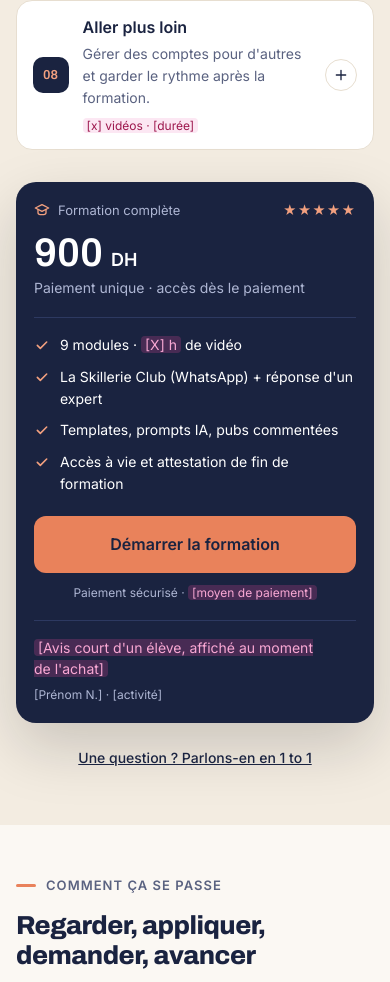
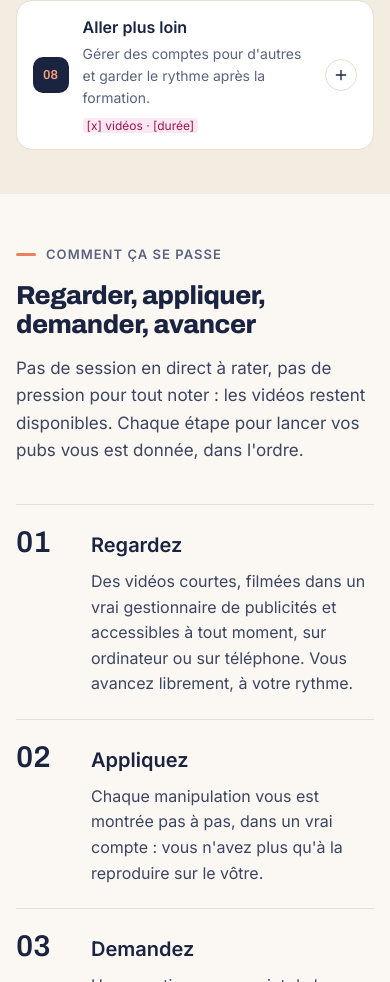
Before and after one commit to bougafayassine-hub/laskillerie, a plain HTML site: page public/index.html in a window 390 px wide. Shown: the part 7923-8905 px from the top of the page. Drawn offline with Linux system fonts and the light colour scheme.

Commit message:
Carte prix du programme : simple rappel, masquée sur mobile
- À côté du programme, la carte ne garde que le prix, « Paiement unique ·
  accès à vie » et le bouton « Démarrer la formation » (liste, ligne de
  paiement et avis retirés : ils sont dans le bloc Tarif).
- Masquée sous 960 px : sur mobile, la barre du bas affiche déjà le prix.
- Le bloc Tarif reste la carte complète, entre les avis et la FAQ.

Co-Authored-By: Claude Opus 5.5 <noreply@anthropic.com>
Claude-Session: https://claude.ai/code/session_01TyuaBTFFr6q5sg8CxVLVBc

```diff
--- a/public/index.html
+++ b/public/index.html
@@ -142,6 +142,8 @@ body{background:#FBF8F3}
 @media (max-width: 480px){.mk-root{--gx:16px}}
 @media (min-width: 1101px) and (max-width: 1240px){.mk-fc{right:-12px !important}}
 #mk-pv[hidden]{display:none}
+/* Carte prix à côté du programme : rappel sur ordinateur uniquement (sur mobile, la barre du bas affiche déjà le prix) */
+@media (max-width: 959px){.mk-pcard{display:none !important}}
 /* Bloc « Yassine Bougafa, fondateur » : lien vers la section formateur */
 .mk-bio{border:1px solid transparent;transition:border-color .2s ease,background-color .2s ease}
 .mk-bio:hover{border-color:color-mix(in srgb,var(--d-accent) 55%,transparent);background:color-mix(in srgb,var(--d-bg) 65%,var(--d-card)) !important}
@@ -694,23 +696,12 @@ Offre de lancement : <strong style="font-weight: 700;">-10 % pour les 10 premiè
 
 </div>
 
-<aside class="mk-sticky" style="flex: 1 1 320px; min-width: 0; align-self: flex-start;">
+<aside class="mk-sticky mk-pcard" style="flex: 1 1 320px; min-width: 0; align-self: flex-start;">
 <div style="background: var(--d-bg); color: var(--d-ink); border-radius: 20px; padding: clamp(18px, 4.5vw, 22px); box-shadow: 0 24px 60px rgba(15,17,23,.18);">
-<div style="display: flex; align-items: center; justify-content: space-between; gap: 8px; font-size: 13px; color: var(--d-soft);"><span style="display: flex; align-items: center; gap: 8px;"><svg style="color: var(--d-accent);" width="16" height="16" viewBox="0 0 24 24" fill="none" stroke="currentColor" stroke-width="2" stroke-linecap="round" stroke-linejoin="round" aria-hidden="true"><path d="M22 9L12 4 2 9l10 5 10-5z"></path><path d="M6 11.2V16c0 1.6 2.7 3 6 3s6-1.4 6-3v-4.8"></path></svg>Formation complète</span><span style="color: var(--d-accent); letter-spacing: 1px;" aria-hidden="true">★★★★★</span></div>
+<div style="display: flex; align-items: center; justify-content: space-between; gap: 8px; font-size: 13px; color: var(--d-soft);"><span style="display: flex; align-items: center; gap: 8px;"><svg style="color: var(--d-accent);" width="16" height="16" viewBox="0 0 24 24" fill="none" stroke="currentColor" stroke-width="2" stroke-linecap="round" stroke-linejoin="round" aria-hidden="true"><path d="M22 9L12 4 2 9l10 5 10-5z"></path><path d="M6 11.2V16c0 1.6 2.7 3 6 3s6-1.4 6-3v-4.8"></path></svg>Formation complète</span></div>
 <div style="display: flex; align-items: baseline; gap: 8px; margin: 10px 0 2px;"><span style="font-family: Archivo, Inter, sans-serif; font-size: 40px; font-weight: 600; line-height: 1.1; color: var(--d-ink);">900</span><span style="font-size: 18px; font-weight: 600; color: var(--d-ink);">DH</span></div>
-<div style="font-size: 14px; color: var(--d-soft);">Paiement unique · accès dès le paiement</div>
-<ul style="list-style: none; margin: 18px 0 20px; padding: 16px 0 0; border-top: 1px solid var(--d-line); display: flex; flex-direction: column; gap: 9px;">
-<li style="display: flex; gap: 10px; align-items: flex-start; font-size: 14px;"><svg style="flex: none; margin-top: 3px; color: var(--d-accent);" width="16" height="16" viewBox="0 0 24 24" fill="none" stroke="currentColor" stroke-width="2.4" stroke-linecap="round" stroke-linejoin="round" aria-hidden="true"><path d="M5 12.5l4.5 4.5L19 7.5"></path></svg><span>9 modules · <span style="background: var(--d-ph-bg); color: var(--d-ph-ink); border-radius: 4px; padding: 0 4px;">[X] h</span> de vidéo</span></li>
-<li style="display: flex; gap: 10px; align-items: flex-start; font-size: 14px;"><svg style="flex: none; margin-top: 3px; color: var(--d-accent);" width="16" height="16" viewBox="0 0 24 24" fill="none" stroke="currentColor" stroke-width="2.4" stroke-linecap="round" stroke-linejoin="round" aria-hidden="true"><path d="M5 12.5l4.5 4.5L19 7.5"></path></svg>La Skillerie Club (WhatsApp) + réponse d'un expert</li>
-<li style="display: flex; gap: 10px; align-items: flex-start; font-size: 14px;"><svg style="flex: none; margin-top: 3px; color: var(--d-accent);" width="16" height="16" viewBox="0 0 24 24" fill="none" stroke="currentColor" stroke-width="2.4" stroke-linecap="round" stroke-linejoin="round" aria-hidden="true"><path d="M5 12.5l4.5 4.5L19 7.5"></path></svg>Templates, prompts IA, pubs commentées</li>
-<li style="display: flex; gap: 10px; align-items: flex-start; font-size: 14px;"><svg style="flex: none; margin-top: 3px; color: var(--d-accent);" width="16" height="16" viewBox="0 0 24 24" fill="none" stroke="currentColor" stroke-width="2.4" stroke-linecap="round" stroke-linejoin="round" aria-hidden="true"><path d="M5 12.5l4.5 4.5L19 7.5"></path></svg>Accès à vie et attestation de fin de formation</li>
-</ul>
+<div style="font-size: 14px; color: var(--d-soft); margin-bottom: 16px;">Paiement unique · accès à vie</div>
 <a href="inscription.html" class="mk-btn" style="display: flex; align-items: center; justify-content: center; gap: 10px; background: var(--accent); color: var(--on-accent); font-weight: 600; font-size: 16px; padding: 16px 20px; border-radius: 12px; text-decoration: none; min-height: 52px; box-sizing: border-box;">Démarrer la formation</a>
-<div style="font-size: 12px; color: var(--d-soft); text-align: center; margin-top: 10px;">Paiement sécurisé · <span style="background: var(--d-ph-bg); color: var(--d-ph-ink); border-radius: 4px; padding: 0 4px;">[moyen de paiement]</span></div>
-<figure style="margin: 18px 0 0; padding-top: 16px; border-top: 1px solid var(--d-line);">
-<blockquote style="margin: 0 0 6px; font-size: 14px; line-height: 1.5; color: var(--d-text);"><span style="background: var(--d-ph-bg); color: var(--d-ph-ink); border-radius: 4px; padding: 0 4px;">[Avis court d'un élève, affiché au moment de l'achat]</span></blockquote>
-<figcaption style="font-size: 12px; color: var(--d-soft);">[Prénom N.] · [activité]</figcaption>
-</figure>
 </div>
 <a href="#hesitez" style="display: flex; justify-content: center; align-items: center; gap: 8px; margin-top: 14px; font-size: 14px; font-weight: 500; color: var(--ink); min-height: 44px;">Une question ? Parlons-en en 1 to 1</a>
 </aside>
```
